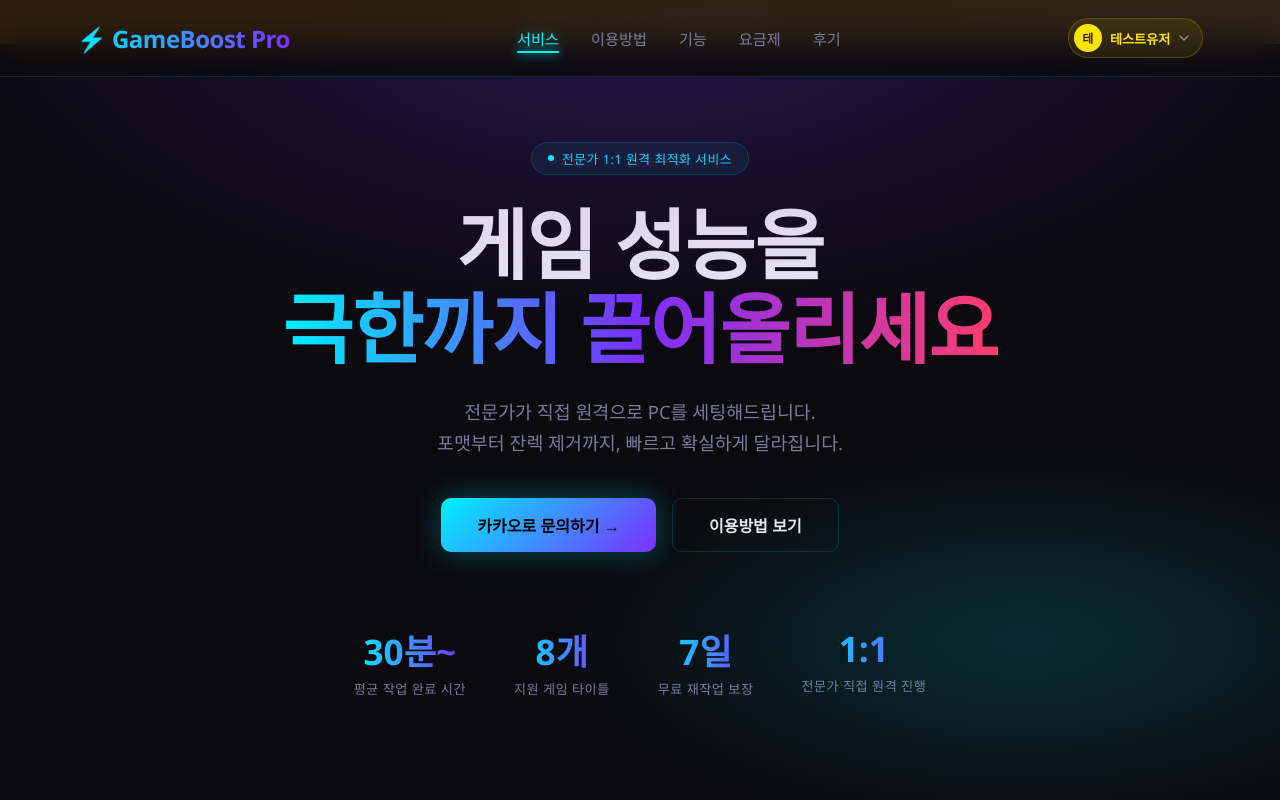
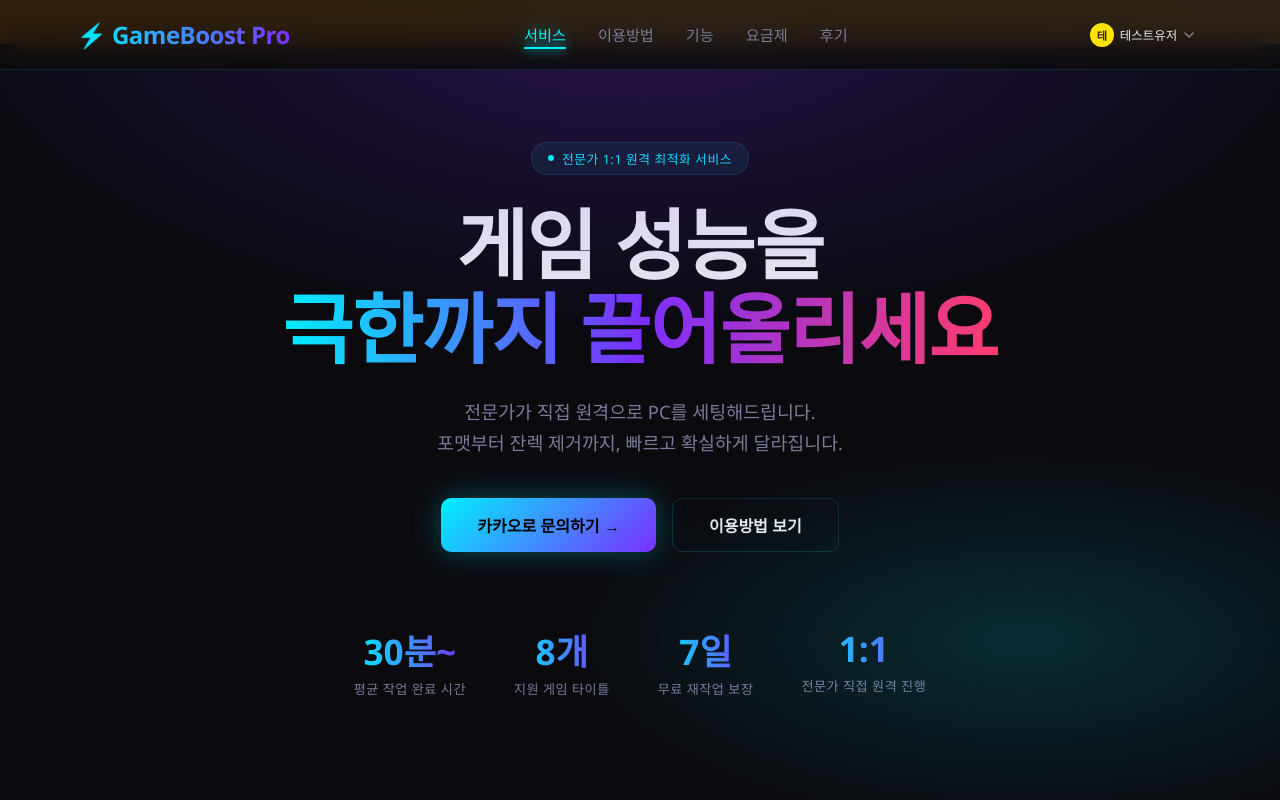
Before and after one commit to a01038137493-coder/game-optimization, a plain HTML site: page index.html in a window 1280 px wide. Shown: the top 800 px of the page. Drawn offline with Linux system fonts and the light colour scheme; a web font is replaced by a local one.

Commit message:
refactor: simplify nav profile design - remove background and border, minimize padding

```diff
--- a/css/style.css
+++ b/css/style.css
@@ -1356,23 +1356,23 @@ body.cursor-click #cursor-dot  {
 
 /* 로그인 후 프로필 영역 */
 .nav-profile {
-  display: none; align-items: center; gap: 8px;
-  padding: 5px 12px 5px 5px; border-radius: 999px;
-  background: rgba(254,229,0,.08); border: 1px solid rgba(254,229,0,.2);
-  cursor: pointer; transition: background .2s;
+  display: none; align-items: center; gap: 6px;
+  padding: 4px 8px; border-radius: 6px;
+  background: none; border: none;
+  cursor: pointer; transition: opacity .2s;
   position: relative;
 }
-.nav-profile:hover { background: rgba(254,229,0,.14); }
+.nav-profile:hover { opacity: .7; }
 .nav-profile.visible { display: flex; }
 .nav-profile-img {
-  width: 28px; height: 28px; border-radius: 50%;
+  width: 24px; height: 24px; border-radius: 50%;
   object-fit: cover; background: #FEE500;
   display: flex; align-items: center; justify-content: center;
-  font-size: .75rem; font-weight: 800; color: #3A1D1D;
+  font-size: .7rem; font-weight: 800; color: #3A1D1D;
   overflow: hidden; flex-shrink: 0;
 }
 .nav-profile-img img { width: 100%; height: 100%; object-fit: cover; }
-.nav-profile-name { font-size: .82rem; font-weight: 700; color: #FEE500; max-width: 80px; overflow: hidden; text-overflow: ellipsis; white-space: nowrap; }
+.nav-profile-name { font-size: .78rem; font-weight: 500; color: var(--text); max-width: 70px; overflow: hidden; text-overflow: ellipsis; white-space: nowrap; }
 
 /* 프로필 드롭다운 */
 .nav-profile-dropdown {
```
